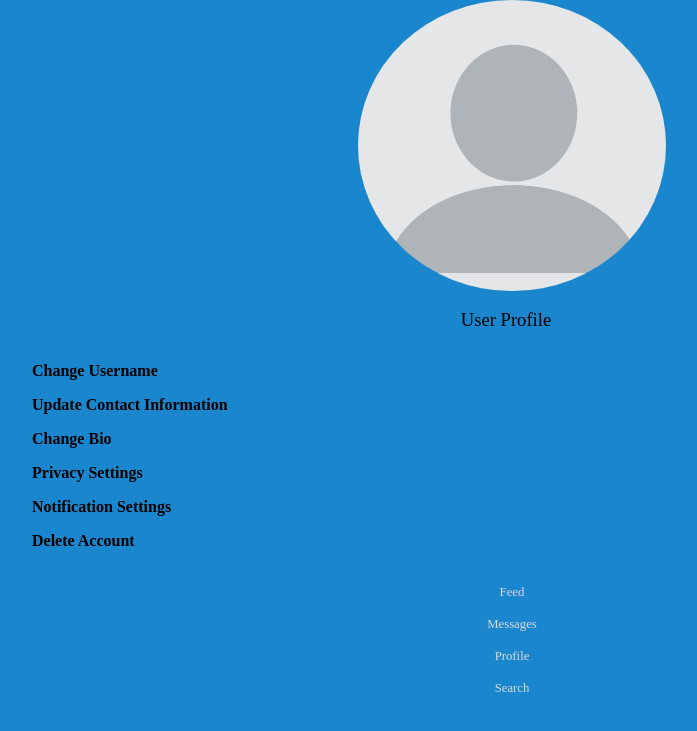
After one commit to zaktmt/capstone450_Sips, a PHP site: page /profile.html in a window 1280 px wide. The commit adds this page. Shown: the top 731 px of the page, without its empty margins (128-825 px from the left). Run offline with PHP 8.4, Linux system fonts and the light colour scheme.

Commit message:
Add files via upload

```diff
--- a/home.js
+++ b/home.js
@@ -7,8 +7,6 @@ import { connect } from 'react-redux';
 import { getNotifications } from '../../actions';
 import { Spinner } from '../Reusables';
 import { BASE_URL } from '../../config';
-
-
 
 class Notification extends Component {
 
--- /dev/null
+++ b/profile.html
@@ -0,0 +1,38 @@
+<!DOCTYPE html>
+<html lang="en">
+<head>
+    <meta charset="UTF-8">
+    <meta http-equiv="X-UA-Compatible" content="IE=edge">
+    <meta name="viewport" content="width=device-width, initial-scale=1.0">
+    <link rel="stylesheet" type="text/css" href="styleform.css">
+    <title>Profile</title>
+</head>
+<body>
+    <div>
+        <body>
+            <img src="Screen Shot 2023-10-14 at 4.26.48 PM.png" alt="profile image" class="rounded-corners" />
+            <h2>User Profile</h2>
+        </body>
+
+        <form action="profile.php" method="profile">
+            <ul class="container">
+                <li><label for="uname"><b>Change Username</b></label></li>
+                <li><label for="update"><b>Update Contact Information</b></label></li>
+                <li><label for="bio"><b>Change Bio</b></label></li>
+                <li><label for="settings"><b>Privacy Settings</b></label></li>
+                <li><label for="notification"><b>Notification Settings</b></label></li>
+                <li><label for="account"><b>Delete Account</b></label></li>
+            </div>
+
+            <footer>
+                    <p>Feed</p> <p>Messages</p>
+                    <p>Profile</p>
+                    <p>Search</p>
+                        </footer>
+                    </nav>
+                </div>
+
+    </div>
+
+</body>
+</html>
--- /dev/null
+++ b/profile.php
@@ -0,0 +1,2 @@
+<?php
+session_strt();
--- a/register.php
+++ b/register.php
@@ -15,6 +15,4 @@ if(isset($_POST['register'])){
     }
 }
 
-
-
 ?>
--- /dev/null
+++ b/styleform.css
@@ -0,0 +1,114 @@
+html {
+    background-color: rgb(25, 134, 206);
+    line-height: 1.5;
+}
+body {
+    font-family: 'Times New Roman', Times, serif;
+    font-size: 15px;
+    margin: 0;
+    padding: 0;
+}
+ul {
+    list-style-type: disc;
+    margin: auto;
+    padding: 0;
+}
+
+li {
+    margin: 10px 0;
+    font-size: 16px; /* Change font size */
+}
+ h3, h4, h5, h6, p {
+    margin-top: 0;
+
+}
+
+h2 {
+    font-size: 124%;
+    font-weight: normal;
+    margin-left: auto;
+    margin-right: auto;
+    width: 8%;
+
+
+}
+img.rounded-corners {
+    border-radius: 50%;
+    display: block;
+    margin-left: auto;
+    margin-right: auto;
+    width: 24%;
+  }
+
+.section {
+    padding-left: 40px;
+    padding-right: 40px;
+}
+.container {
+    max-width: 960px;
+    margin: 0 auto;
+    overflow: hidden;
+}
+
+header {
+    padding-top: 20px;
+    color: #FFF;
+    background-color: #405c71;
+}
+header h1 {
+    margin: 0;
+    font-weight: normal;
+    font-size: 165%;
+}
+header p {
+    font-size: 90%;
+    margin: 0;
+}
+.site-nav {
+    margin-top: 20px;
+
+}
+
+.main-area {
+    width: 66%;
+    float: left;
+    padding-right: 40px;
+    box-sizing: border-box;
+}
+.sidebar {
+    color: #999;
+    font-size: 85%;
+}
+.sidebar h3 {
+    font-size: 138.5%;
+    margin-bottom: 7px;
+}
+.info-box {
+    background-color: #efeedb;
+    border: 5px solid #e6e5c2;
+    padding: 20px 40px 7px 40px;
+    margin-bottom: 1em;
+}
+
+
+.row {
+    margin-right: -20px;
+}
+.col {
+    width: 100%;
+    float: left;
+    padding-right: 20px;
+    box-sizing: border-box;
+}
+@media screen and (max-width: 765px) {
+    .push-down-sm {
+        margin-bottom: 15px;
+    }
+}
+footer {
+    text-align: center;
+    font-size: 85%;
+    color: #dfd9d9;
+    padding-bottom: 20px;
+    padding-top: 20px;
+}
```
Also changed, not shown: feed1.php (added, +28 -0 lines), form2.html (added, +26 -0 lines), javascriptform.js (added, +17 -0 lines), mainstyle.css (added, +80 -0 lines), message.html (added, +28 -0 lines), messagestyle.css (added, +41 -0 lines), password.html (added, +15 -0 lines), password.php (added, +12 -0 lines), user.php (added, +22 -0 lines), Screen Shot 2023-10-14 at 4.26.48 PM.png (added), home.html (line endings or trailing spaces), login.php (line endings or trailing spaces), register.html (added).
